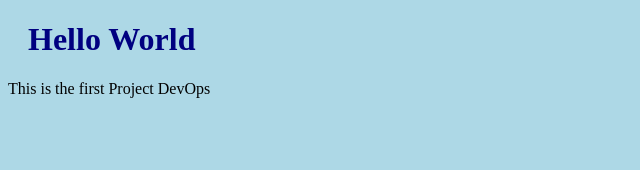
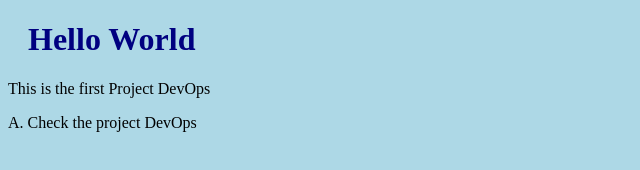
Before and after one commit to endroprimarya/apps-devops, a plain HTML site: page index.html in a window 1280 px wide. Shown: the whole page, without its empty margins (0-640 px from the left). Drawn offline with Linux system fonts and the light colour scheme.

Commit message:
update new line

```diff
--- a/index.html
+++ b/index.html
@@ -9,6 +9,7 @@
 <body>
     <h1>Hello World </h1>
     <p>This is the first Project DevOps</p>
+    <p>A. Check the project DevOps</p>
 
 </body>
 </html>
```
